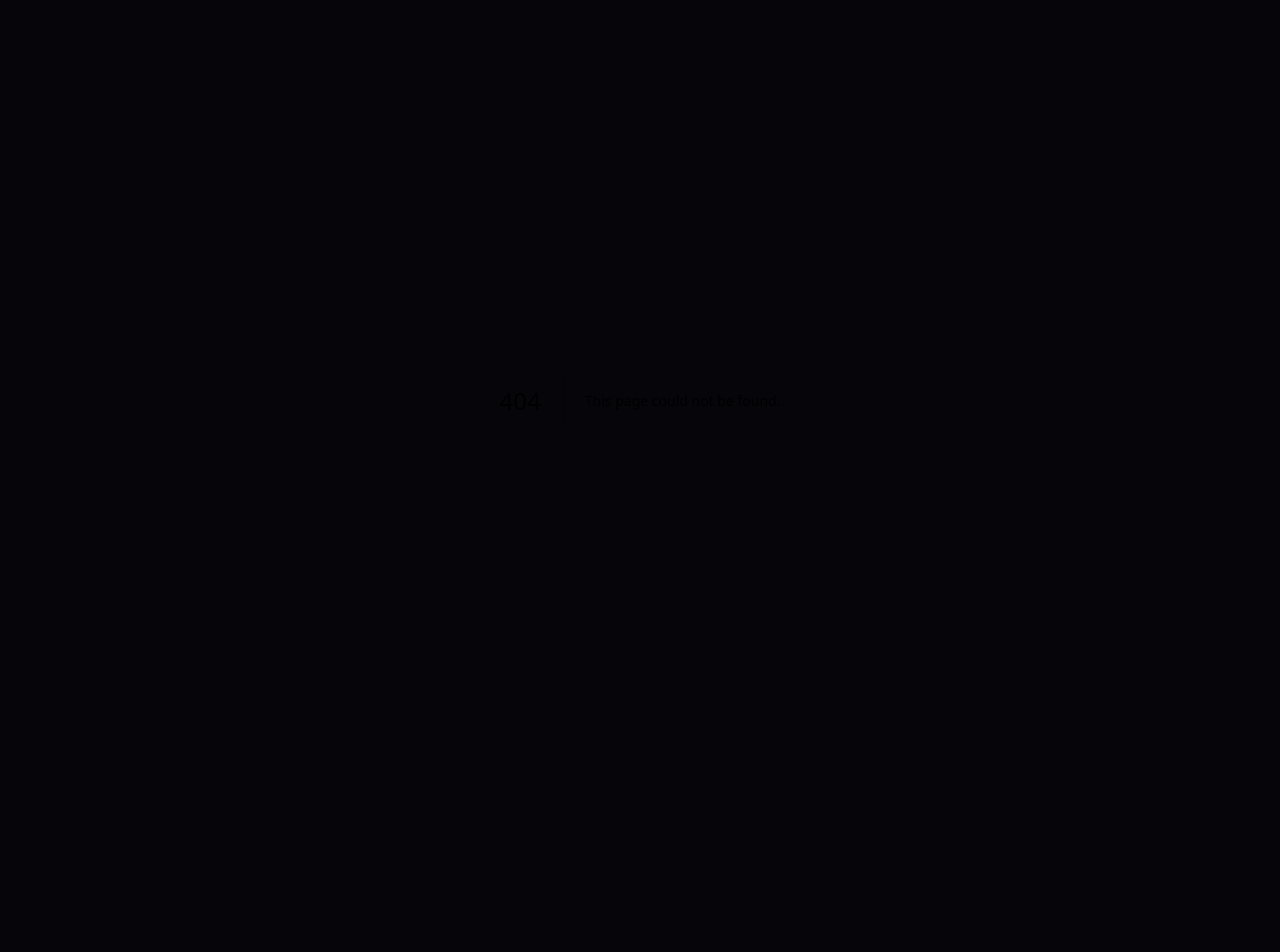
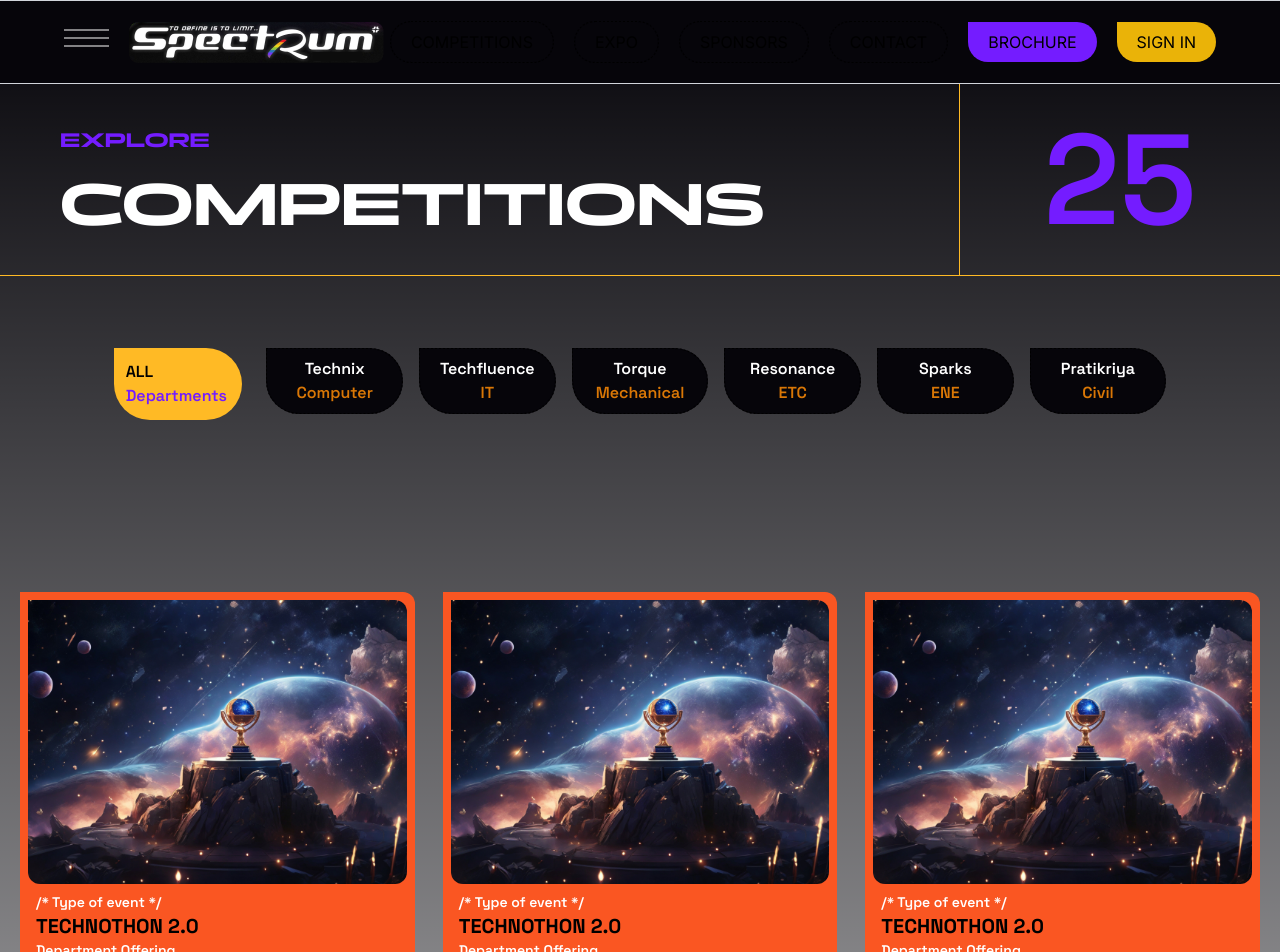
Before and after one commit to Engicos-Coders-Club/gec-spectrum-website-2024, a Next.js app: page /competitions in a window 1280 px wide. Before the commit this address had no page. Shown: the top 952 px of the page. Before the commit the page ends 800 px from the top, so only its background shows below. Built offline with nearby package versions, Linux system fonts and the light colour scheme.

Commit message:
Competitions Page completed

```diff
--- /dev/null
+++ b/src/app/competitions/loading.tsx
@@ -0,0 +1,11 @@
+import React from 'react'
+
+const loading = () => {
+  return (
+    <div>
+        Loading...
+    </div>
+  )
+}
+
+export default loading
--- /dev/null
+++ b/src/app/competitions/page.tsx
@@ -0,0 +1,72 @@
+import Navbar from "@/components/Navbar";
+import localFont from 'next/font/local';
+import EventsButton from "../components/Events/Button";
+import Link from "next/link";
+import { Space_Grotesk } from "next/font/google";
+import CardItem from "@/components/Competitions-Card/CardItem";
+
+const Space = Space_Grotesk({ subsets : ['latin'], weight: ['700', '600']});
+
+const panchang = localFont({
+  src: '../../../public/Panchang-Variable.ttf',
+  display: 'swap',
+});
+
+const eventsData = [
+    { title: 'Technical', department: 'Computer', event: 'Technix' },
+    { title: 'IT', department: 'IT', event: 'Techfluence' },
+    { title: 'Mechanical', department: 'Mechanical', event: 'Torque' },
+    { title: 'ETC', department: 'ETC', event: 'Resonance' },
+    { title: 'ENE', department: 'ENE', event: 'Sparks' },
+    { title: 'Civil', department: 'Civil', event: 'Pratikriya' },
+  ];
+
+export default function Competitions() {
+
+const events = new Array(9).fill(0);
+
+  return (
+    <main>
+      <section className="border border-gray-300 border-l-0 border-r-0">
+        <Navbar />
+      </section>
+      <section className="w-full flex items-center h-48 border-b border-[#FFBA25]">
+        <div className={`w-full sm:w-3/4 h-full flex items-center sm:border-r border-[#FFBA25]`}>
+          <div className="p-5 mx-5 sm:mx-10 flex flex-col space-y-2 sm:space-y-5">
+            <p className={`text-primary font-bold text-lg sm:text-xl ${panchang.className}`}>EXPLORE</p>
+            <p className={`text-2xl sm:text-3xl md:text-4xl lg:text-6xl text-white font-bold ${panchang.className}`}>COMPETITIONS</p>
+          </div>
+        </div>
+        <div className="w-1/4 h-full flex justify-center invisible sm:visible">
+          <span className={`text-primary flex items-center text-8xl lg:text-9xl ${Space.className}`}>25</span>
+        </div>
+      </section>
+
+      <section className='w-full flex justify-center mt-10 p-3 overflow-hidden'>
+            <div className={`grid grid-rows-2 p-5 grid-cols-3 sticky top-0 gap-10  ${Space.className} lg:grid-cols-7 lg:gap-4`}>
+                <Link href='/' className='bg-[#FFBA25] p-3 rounded-full rounded-tl-none overflow-hidden w-32'>
+                    <p className='text-black text-sm sm:text-base'>ALL</p>
+                    <p className='text-primary text-sm sm:text-base'>Departments</p>
+                </Link>
+                {
+                    eventsData.map((events, index) =>(
+                    <div key={index}>
+                        <EventsButton title={events.event} department={events.department} />
+                    </div>
+
+                ))
+                }
+                </div>
+      </section>
+
+                <section className={`mt-8 ${Space.className} container mx-auto mb-20`}>
+                    <div className='grid grid-cols-1 p-5 sm:grid-cols-2 lg:grid-cols-3 gap-7'>
+                        {events.map(( index) => (
+                            <CardItem key={index} />
+                        ))}
+                    </div>
+                </section>
+
+    </main>
+  );
+}
--- a/src/app/components/Events/Button.tsx
+++ b/src/app/components/Events/Button.tsx
@@ -8,9 +8,11 @@ interface EventsButtonProps {
 
 const EventsButton: React.FC<EventsButtonProps> = ({ title, department }) => {
   return (
-    <Link href='/' className="p-3 hover:outline-dotted transition-all transition-duration-300 ease-in-out rounded-[30px] rounded-tl-none block">
-        <p className='text-white text-center'>{title}</p>
-        <p className='text-yellow-500 text-center'>{department}</p>
+    <Link href="/" key={title} className="hover:bg-dotted-border bg-[#06050a] relative flex justify-center rounded-full rounded-tl-none overflow-hidden">
+      <div className="bg-[#06050a] m-[1px] p-2 px-5 outline-dotted rounded-full rounded-tl-none outline-2 outline-black w-full h-full">
+        <p className="text-white text-center">{title}</p>
+        <p className="text-amber-600 text-center">{department}</p>
+      </div>
     </Link>
   );
 };
--- /dev/null
+++ b/src/components/Competitions-Card/CardItem.tsx
@@ -0,0 +1,20 @@
+"use client";
+
+import Image from "next/image"
+import trophyImage from '../../../public/trophyImage.jpeg';
+import { Space_Grotesk } from "next/font/google";
+
+const Space = Space_Grotesk({ subsets : ['latin'], weight: ['700', '600']});
+
+export default function CardItem(){
+    return (
+        <div className='bg-[#FA5622] rounded-xl rounded-tl-none overflow-hidden p-2'>
+            <Image src={trophyImage} alt='random' className='rounded-xl rounded-tl-none' />
+            <div className='p-2 text-white'>
+            <p className='text-sm font-light'> /* Type of event */</p>
+            <h2 className={`text-xl font-bold text-black ${Space.className}`}>TECHNOTHON 2.0</h2>
+            <p className='text-sm'>Department Offering</p>
+            </div>
+        </div>
+    )
+}
--- a/src/components/Navbar/index.tsx
+++ b/src/components/Navbar/index.tsx
@@ -11,7 +11,7 @@ function Navbar() {
   const links = [
     {
         name:"COMPETITIONS",
-        to: "#competitions"
+        to: "/competitions"
     },
     {
         name:"EXPO",
@@ -62,6 +62,10 @@ function Navbar() {
             <button className="bg-primary p-2 px-5 rounded-full rounded-tl-none">
                 BROCHURE
             </button>
+
+            <button className="bg-yellow-500 p-2 px-5 rounded-full rounded-tl-none text-black">
+                SIGN IN
+            </button>
         </div>
     </nav>
   )
```
Also changed, not shown: public/trophyImage.jpeg (added).
